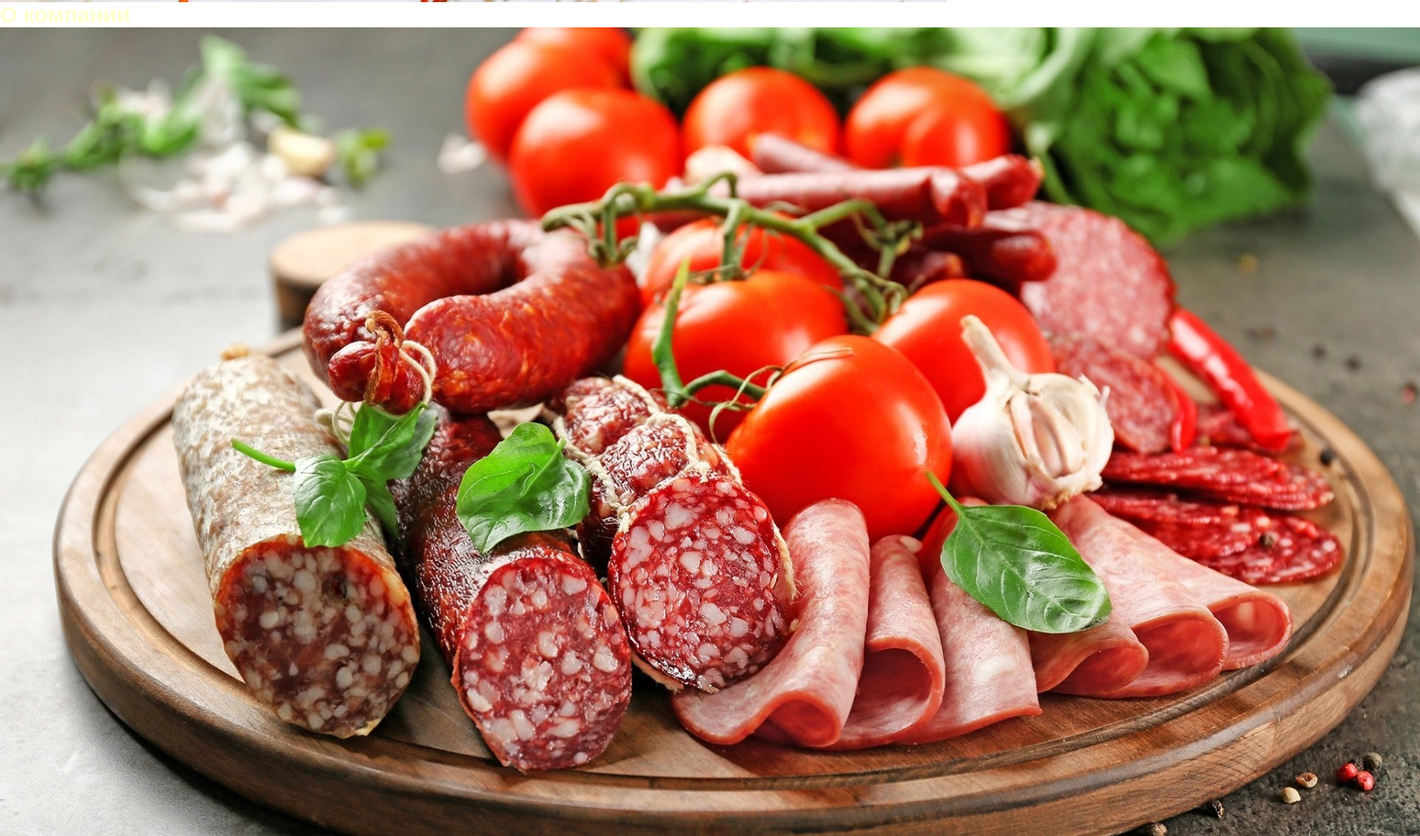
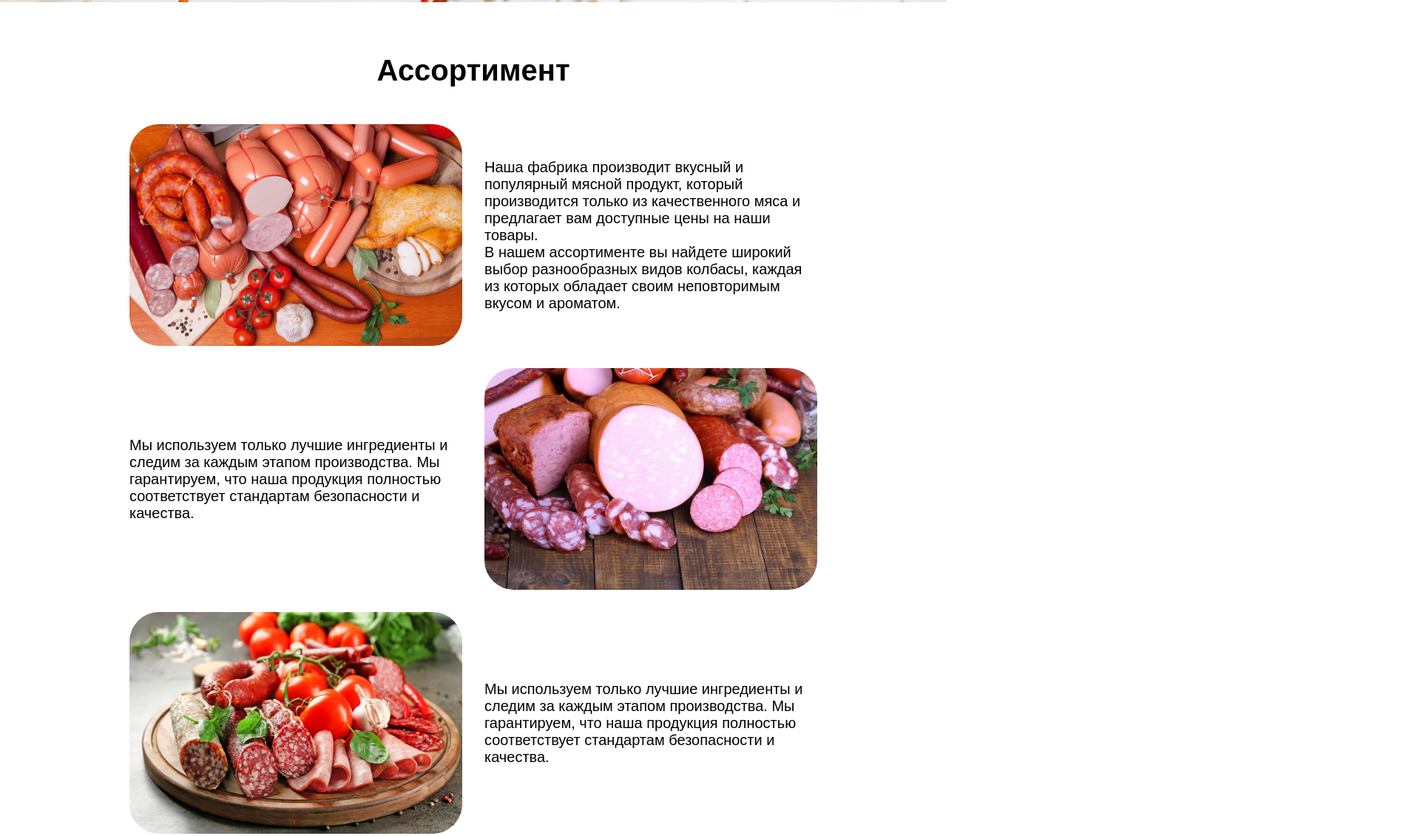
Before and after one commit to MargaritaGit/site-sausage, a website built with Parcel: page assets/src/index.html in a window 1280 px wide. Shown: the part 797-1928 px from the top of the page at 74% size, 1920 px wide, since content can reach past the window. Built offline with nearby package versions, Linux system fonts and the light colour scheme.

Commit message:
Products wip

```diff
--- a/assets/src/index.html
+++ b/assets/src/index.html
@@ -22,9 +22,9 @@
                 <div class="slider__container">
                     <div class="slider__card">
                         <img class="slider__img" src="./img/slider-3.jpg" alt="">
-                        Card 1 <a href="#card1" target="_blank">sdfdsf</a>
+                        Колбасы СКФ - отличное качество, доступные цены <a href="#card1" target="_blank">sdfdsf</a>
                     </div>
-                    <div class="slider__card"> Card 2
+                    <div class="slider__card"> СКФ сосиски и сардельки, которые любят взрослые и дети
                         <img class="slider__img" src="./img/slider-2.jpg" alt="">
                     </div>
                     <div class="slider__card"> Card 3
@@ -75,10 +75,48 @@
 
     </header>
 
-    <div class="about">
-        <h2>О компании</h2>
-        <img src="./img/about-3.jpg" alt="">
-        <div class="info"></div>
+    <div class="products">
+        <div class="wrapper">
+            <h2 class="products__title">Ассортимент</h2>
+            <div class="products__content">
+                <div class="products__line">
+                    <img class="products__item products__item_image" src="./img/about-4.jpg" alt="">
+                    <div class="products__item products__item_info">
+                        <p>Наша фабрика производит вкусный и популярный мясной продукт, который производится только из
+                            качественного мяса
+                            и предлагает вам доступные цены на наши товары. </p>
+                        <p> В нашем ассортименте вы найдете широкий
+                            выбор разнообразных
+                            видов
+                            колбасы, каждая из которых обладает своим неповторимым вкусом и ароматом.</p>
+                    </div>
+                </div>
+                <div class="products__line">
+                    <img class="products__item products__item_image" src="./img/about.jpg" alt="">
+                    <div class="products__item products__item_info">
+                        <p>Мы используем только лучшие ингредиенты и следим за каждым этапом производства. Мы
+                            гарантируем,
+                            что
+                            наша
+                            продукция полностью соответствует стандартам безопасности и качества.</p>
+                        <!-- <p>Приготовьте вкусные блюда с нашей колбасой и порадуйте себя и своих близких неповторимым вкусом и
+                ароматом!</p> -->
+                    </div>
+                </div>
+                <div class="products__line">
+                    <img class="products__item products__item_image" src="./img/about-3.jpg" alt="">
+                    <div class="products__item products__item_info">
+                        <p>Мы используем только лучшие ингредиенты и следим за каждым этапом производства. Мы
+                            гарантируем,
+                            что
+                            наша
+                            продукция полностью соответствует стандартам безопасности и качества.</p>
+                        <!-- <p>Приготовьте вкусные блюда с нашей колбасой и порадуйте себя и своих близких неповторимым вкусом и
+                ароматом!</p> -->
+                    </div>
+                </div>
+            </div>
+        </div>
     </div>
 
     <!-- <div class="hr"></div> -->
--- a/assets/src/styles/layout/_header.scss
+++ b/assets/src/styles/layout/_header.scss
@@ -2,6 +2,7 @@
     height: 100vh;
     min-height: 50rem;
     position: relative;
+    margin-bottom: 7rem;
 }
 
 .top-header {
--- /dev/null
+++ b/assets/src/styles/layout/_products.scss
@@ -0,0 +1,52 @@
+.products {
+    color: black;
+
+    &__content {
+        margin-top: 5rem;
+        display: flex;
+        flex-wrap: wrap;
+        flex-direction: column;
+        justify-content: space-evenly;
+        align-items: center;
+        gap: 3rem;
+
+        @media ($tablet) {
+            flex-direction: row;
+        }
+
+
+    }
+
+    &__line {
+        display: flex;
+        align-items: center;
+        gap: 3rem;
+
+        @media ($tablet) {
+            &:nth-child(even) {
+                flex-direction: row-reverse;
+            }
+        }
+
+    }
+
+    &__item {
+        width: 45rem;
+        // order: 1;
+
+        &_image {
+            height: 30rem;
+            border-radius: 4rem;
+        }
+
+        &_info2 {
+            // order: ;
+        }
+
+    }
+
+}
+
+// .about__title {
+//     margin-bottom: 3rem;
+// }
--- a/assets/src/styles/layout/index.scss
+++ b/assets/src/styles/layout/index.scss
@@ -1,5 +1,6 @@
 @import './header';
-
+// @import './about';
+@import './products';
 
 .wrapper {
     max-width: 120rem;
--- a/assets/src/styles/utils/_resets.scss
+++ b/assets/src/styles/utils/_resets.scss
@@ -28,9 +28,13 @@ body {
 }
 
 
-// h1 {
-//     @include h1($titleColor);
-// }
+h2 {
+    // @include h2();
+    font-size: 4rem;
+    color: $black;
+    text-align: center;
+    margin: 2rem 0;
+}
 
 // button {
 //     outline: none;
--- a/assets/src/styles/utils/_vars.scss
+++ b/assets/src/styles/utils/_vars.scss
@@ -2,6 +2,7 @@
 $titleColor: #00195e;
 $textColor: #fefece;
 $white: #fff;
+$black: #000;
 $bgColor: rgb(225, 13, 13);
 // $borderColor: ;
 // $inputColor: ;
```
Also changed, not shown: assets/src/styles/utils/_mixins.scss (+7 -1 lines).
